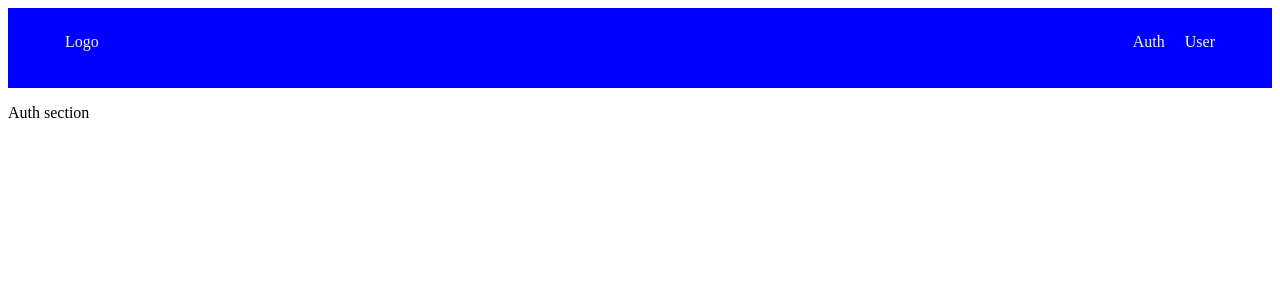
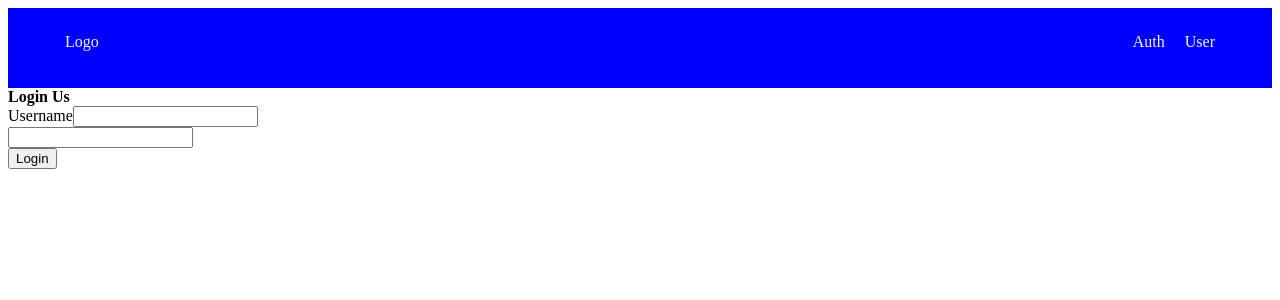
Before and after one commit to JeebanGiri/Angular-Crash-Course, an Angular app: page /auth-component in a window 1280 px wide. Shown: the top 300 px of the page. Built offline with nearby package versions, Linux system fonts and the light colour scheme.

Commit message:
add login form

```diff
--- a/src/app/component/auth/auth.component.html
+++ b/src/app/component/auth/auth.component.html
@@ -1 +1,14 @@
-<p>Auth section</p>
+<div class="login-box">
+  <b>Login Us</b>
+  <form>
+    <div>
+      <label for="email">Username</label>
+      <input type="text" name="username" id="username" />
+    </div>
+    <div>
+      <label for="password"></label>
+      <input type="password" name="password" id="password" />
+    </div>
+    <button class="button" type="submit">Login</button>
+  </form>
+</div>
```
Also changed, not shown: src/app/component/auth/auth.component.ts (+3 -4 lines), src/app/component/contactus/contactus.component.html (+8 -1 lines).
